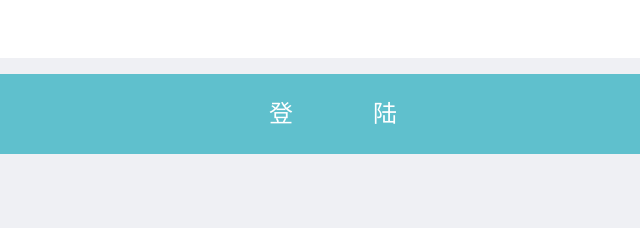
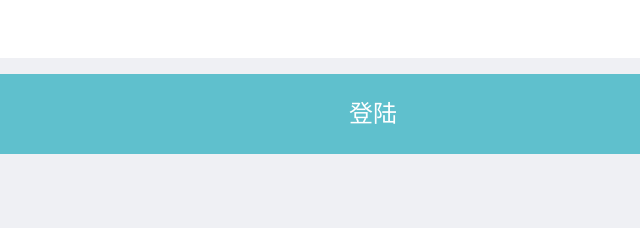
Before and after one commit to 1031991725/html, a plain HTML site: page 2/index.html in a window 1280 px wide. Shown: the part 198-426 px from the top of the page, 267-907 px from the left. Drawn offline with Linux system fonts and the light colour scheme.

Commit message:
Update style.css

```diff
--- a/2/style.css
+++ b/2/style.css
@@ -59,7 +59,6 @@ body{
 	line-height: 5rem;
 	font-size: 1.5rem;
 	color: #fff;
-	letter-spacing: 5rem;
 }
 .oginbar a{
 	float: right;
```
